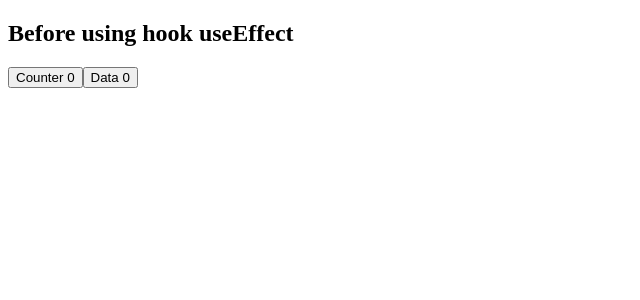
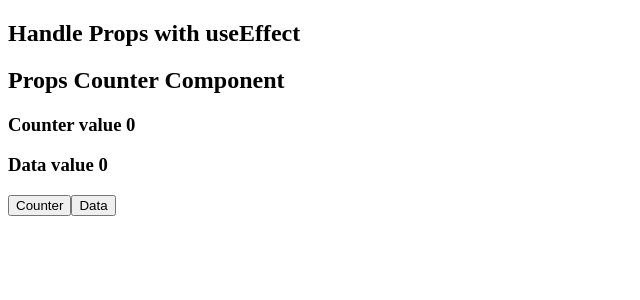
Before and after one commit to bibhusprasad/026_reactjs_tutorial_from_youtube, a React (Vite) app in the folder react-basic/: page / in a window 1280 px wide. Shown: the top 300 px of the page, without its empty margins (0-640 px from the left). Built offline with nearby package versions, Linux system fonts and the light colour scheme.

Commit message:
11. Handle props with useEffect

```diff
--- a/react-basic/src/App.jsx
+++ b/react-basic/src/App.jsx
@@ -1,11 +1,11 @@
-import HookUseEffect1 from "./HookUseEffect1"
+import HookUseEffectProps from "./HookUseEffectProps"
 
 function App() {
 
   return (
     <>
       <div>
-        <HookUseEffect1 />
+        <HookUseEffectProps />
       </div>
     </>
   )
--- /dev/null
+++ b/react-basic/src/HookPropsCounter.jsx
@@ -0,0 +1,30 @@
+import { useEffect } from "react";
+
+function HookPropsCounter({ count, data }) {
+
+  useEffect(() => {
+    handleCounter();
+  }, [count])
+
+  const handleCounter = () => {
+    console.log("handleCounter called")
+  }
+
+  useEffect(() => {
+    handleData();
+  }, [data])
+
+  const handleData = () => {
+    console.log("handleData called")
+  }
+
+  return (
+    <div>
+      <h2>Props Counter Component</h2>
+      <h3>Counter value {count}</h3>
+      <h3>Data value {data}</h3>
+    </div>
+  )
+}
+
+export default HookPropsCounter;
--- /dev/null
+++ b/react-basic/src/HookUseEffectProps.jsx
@@ -0,0 +1,20 @@
+
+import { useState } from "react";
+import HookPropsCounter from "./HookPropsCounter"
+
+function HookUseEffectProps() {
+
+  const [counter, setCounter] = useState(0)
+  const [data, setData] = useState(0)
+
+  return (
+    <div>
+      <h2>Handle Props with useEffect </h2>
+      <HookPropsCounter count={counter} data={data} />
+      <button onClick={() => setCounter(counter + 1)}>Counter</button>
+      <button onClick={() => setData(data + 1)}>Data</button>
+    </div>
+  )
+}
+
+export default HookUseEffectProps;
```
Also changed, not shown: 2 other files (tests, documents, lock files or other folders).
